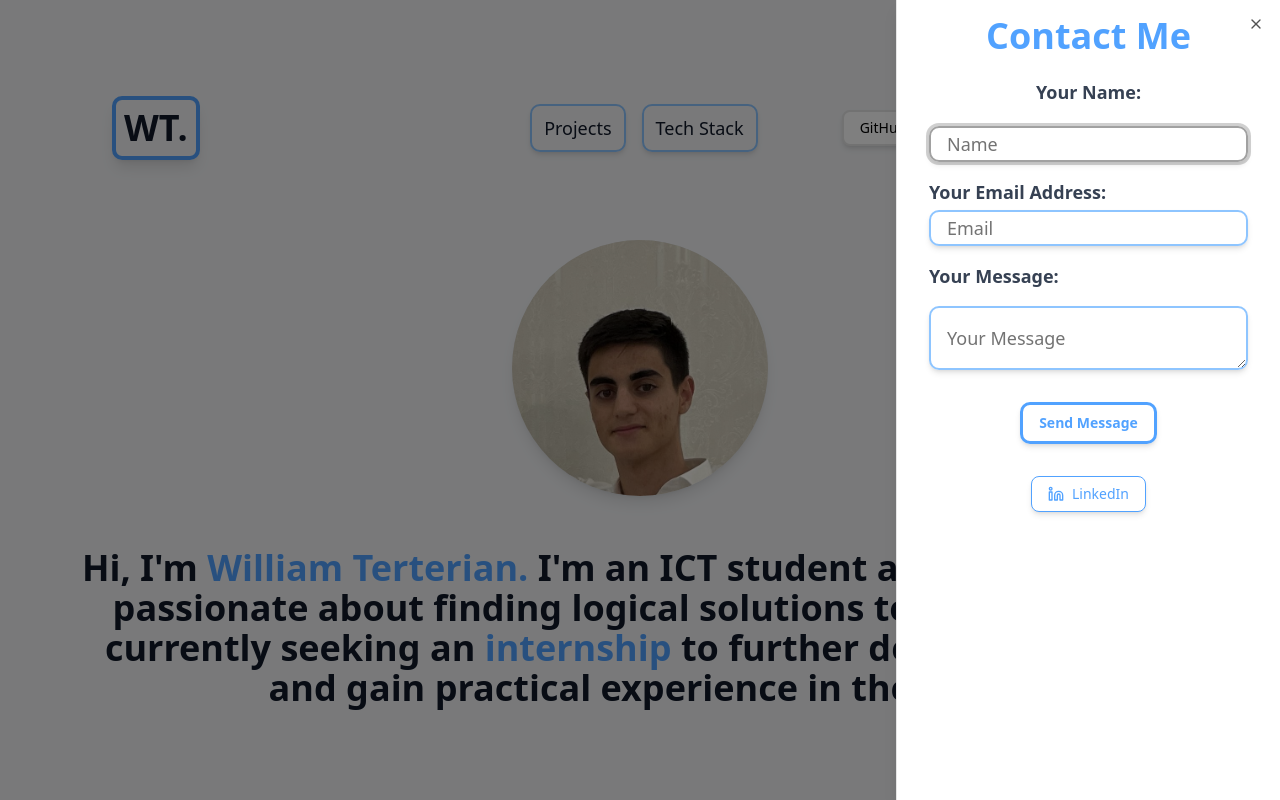
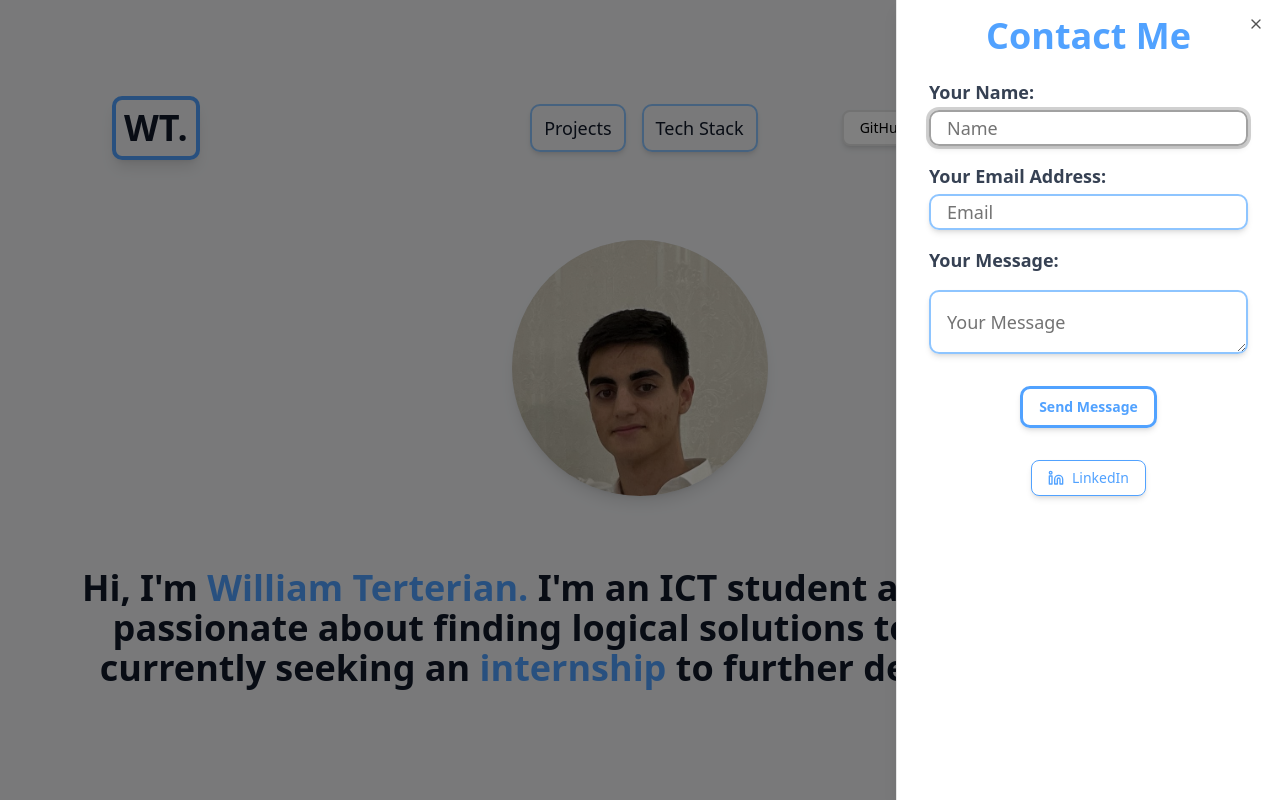
Before and after one commit to William11234/portfolio-site, a Next.js app: page / in a window 1280 px wide. Both pictures are taken after a click on the button "Contact". Shown: the top 800 px of the page. Built offline with nearby package versions, Linux system fonts and the light colour scheme.

Commit message:
small fixes

```diff
--- a/src/app/page.tsx
+++ b/src/app/page.tsx
@@ -85,7 +85,7 @@ export default function Home() {
     const description = "I'm an ICT student at Fontys, and I'm passionate about finding logical solutions to problems. "
     const seeking = " I'm currently seeking an "
     const internship = "internship "
-    const description2 = "to further develop my skills and gain practical experience in the field."
+    const description2 = "to further develop my skills."
     let hiIndex = 0
     let imIndex = 0
     let nameIndex = 0
--- a/src/components/StickyHeader.tsx
+++ b/src/components/StickyHeader.tsx
@@ -303,6 +303,7 @@ export default function StickyHeader({ projectsRef, techStackRef }: StickyHeader
                 <SheetTitle className="text-4xl text-center text-blue-400 font-bold">Contact Me</SheetTitle>
                 <SheetDescription className="flex flex-col items-center justify-center gap-4 mt-4 w-full px-4">
                   <form onSubmit={handleSubmit} className="w-full flex flex-col items-center justify-center gap-4">
+                    <div className="w-full">
                       <label htmlFor="name" className="block text-lg text-gray-700 dark:text-gray-300 mb-1 font-bold">
                         Your Name:
                       </label>
@@ -316,6 +317,7 @@ export default function StickyHeader({ projectsRef, techStackRef }: StickyHeader
                         required
                       />
                       {nameError && <p className="text-sm text-red-500 mt-1">{nameError}</p>}
+                    </div>
                     <div className="w-full">
                       <label htmlFor="email" className="block text-lg text-gray-700 dark:text-gray-300 mb-1 font-bold">
                         Your Email Address:
```
